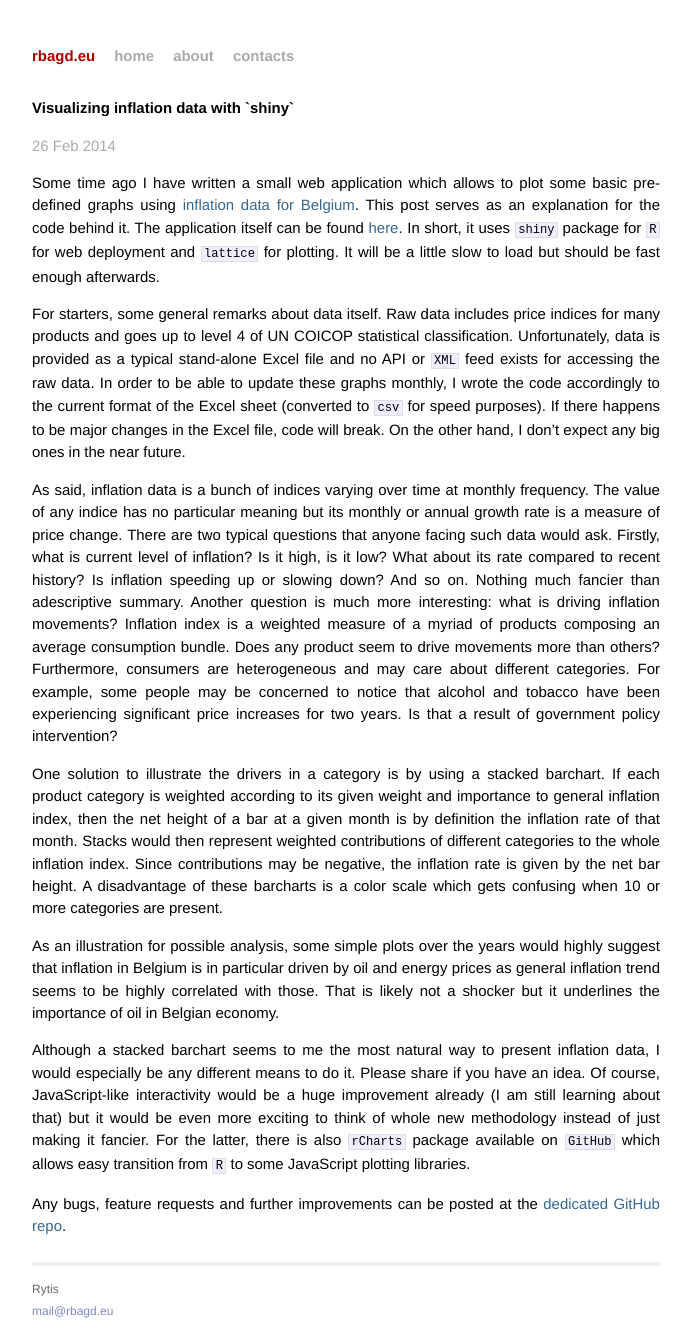
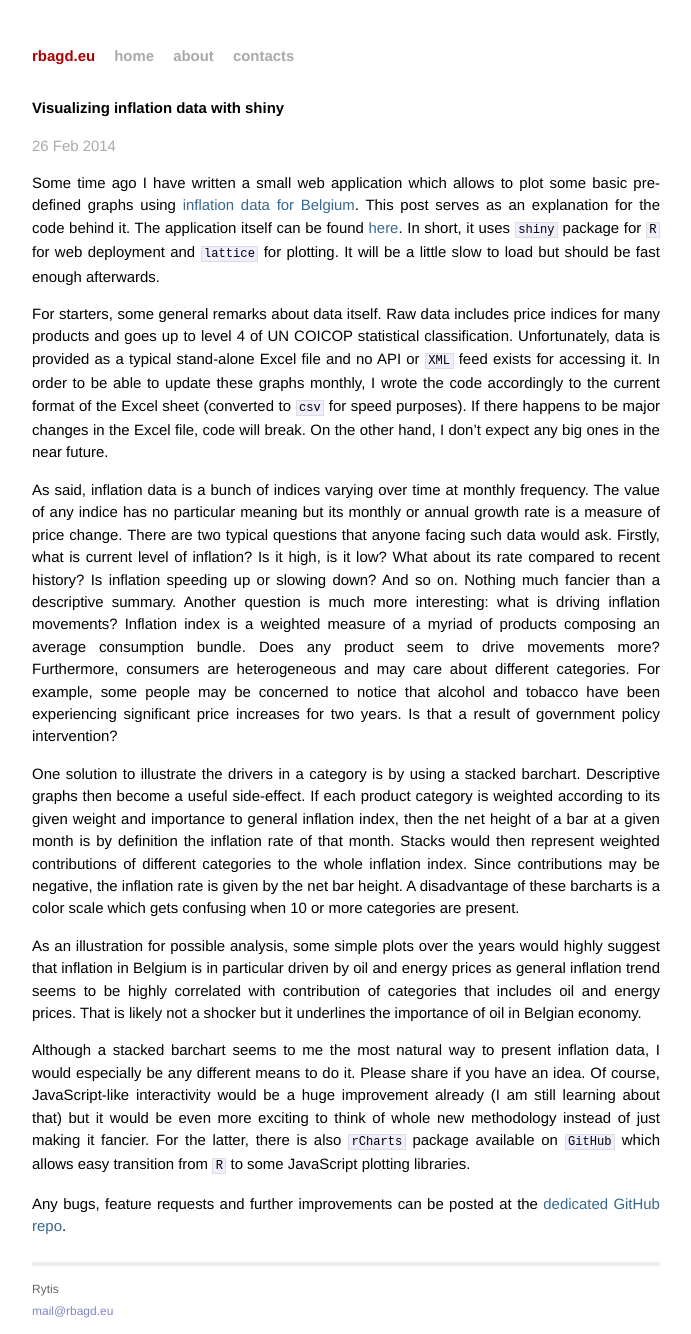
Before and after one commit to rbagd/rbagd.github.io, a Jekyll site: the page built from drafts/inflation.markdown, in a window 1280 px wide. Shown: the whole page, without its empty margins (294-985 px from the left). Built offline with Jekyll 4.4.1, drawn with Linux system fonts in a browser that asks for light colours; Markdown is read by kramdown in place of the engine named in the settings.

Commit message:
Finished draft post.

```diff
--- a/drafts/inflation.markdown
+++ b/drafts/inflation.markdown
@@ -1,19 +1,19 @@
 ---
 layout: post
-title:  Visualizing inflation data with `shiny`
+title:  Visualizing inflation data with shiny
 date:   2014-02-26 16:23:39
 categories: R
 ---
 
 Some time ago I have written a small web application which allows to plot some basic pre-defined graphs using [inflation data for Belgium][inflation]. This post serves as an explanation for the code behind it. The application itself can be found [here][my-app]. In short, it uses `shiny` package for `R` for web deployment and `lattice` for plotting. It will be a little slow to load but should be fast enough afterwards.
 
-For starters, some general remarks about data itself. Raw data includes price indices for many products and goes up to level 4 of UN COICOP statistical classification. Unfortunately, data is provided as a typical stand-alone Excel file and no API or `XML` feed exists for accessing the raw data. In order to be able to update these graphs monthly, I wrote the code accordingly to the current format of the Excel sheet (converted to `csv` for speed purposes). If there happens to be major changes in the Excel file, code will break. On the other hand, I don't expect any big ones in the near future.
+For starters, some general remarks about data itself. Raw data includes price indices for many products and goes up to level 4 of UN COICOP statistical classification. Unfortunately, data is provided as a typical stand-alone Excel file and no API or `XML` feed exists for accessing it. In order to be able to update these graphs monthly, I wrote the code accordingly to the current format of the Excel sheet (converted to `csv` for speed purposes). If there happens to be major changes in the Excel file, code will break. On the other hand, I don't expect any big ones in the near future.
 
-As said, inflation data is a bunch of indices varying over time at monthly frequency. The value of any indice has no particular meaning but its monthly or annual growth rate is a measure of price change. There are two typical questions that anyone facing such data would ask. Firstly, what is current level of inflation? Is it high, is it low? What about its rate compared to recent history? Is inflation speeding up or slowing down? And so on. Nothing much fancier than adescriptive summary. Another question is much more interesting: what is driving inflation movements? Inflation index is a weighted measure of a myriad of products composing an average consumption bundle. Does any product seem to drive movements more than others? Furthermore, consumers are heterogeneous and may care about different categories. For example, some people may be concerned to notice that alcohol and tobacco have been experiencing significant price increases for two years. Is that a result of government policy intervention?
+As said, inflation data is a bunch of indices varying over time at monthly frequency. The value of any indice has no particular meaning but its monthly or annual growth rate is a measure of price change. There are two typical questions that anyone facing such data would ask. Firstly, what is current level of inflation? Is it high, is it low? What about its rate compared to recent history? Is inflation speeding up or slowing down? And so on. Nothing much fancier than a descriptive summary. Another question is much more interesting: what is driving inflation movements? Inflation index is a weighted measure of a myriad of products composing an average consumption bundle. Does any product seem to drive movements more? Furthermore, consumers are heterogeneous and may care about different categories. For example, some people may be concerned to notice that alcohol and tobacco have been experiencing significant price increases for two years. Is that a result of government policy intervention?
 
-One solution to illustrate the drivers in a category is by using a stacked barchart. If each product category is weighted according to its given weight and importance to general inflation index, then the net height of a bar at a given month is by definition the inflation rate of that month. Stacks would then represent weighted contributions of different categories to the whole inflation index. Since contributions may be negative, the inflation rate is given by the net bar height. A disadvantage of these barcharts is a color scale which gets confusing when 10 or more categories are present.
+One solution to illustrate the drivers in a category is by using a stacked barchart. Descriptive graphs then become a useful side-effect. If each product category is weighted according to its given weight and importance to general inflation index, then the net height of a bar at a given month is by definition the inflation rate of that month. Stacks would then represent weighted contributions of different categories to the whole inflation index. Since contributions may be negative, the inflation rate is given by the net bar height. A disadvantage of these barcharts is a color scale which gets confusing when 10 or more categories are present.
 
-As an illustration for possible analysis, some simple plots over the years would highly suggest that inflation in Belgium is in particular driven by oil and energy prices as general inflation trend seems to be highly correlated with those. That is likely not a shocker but it underlines the importance of oil in Belgian economy.
+As an illustration for possible analysis, some simple plots over the years would highly suggest that inflation in Belgium is in particular driven by oil and energy prices as general inflation trend seems to be highly correlated with contribution of categories that includes oil and energy prices. That is likely not a shocker but it underlines the importance of oil in Belgian economy.
 
 Although a stacked barchart seems to me the most natural way to present inflation data, I would especially be any different means to do it. Please share if you have an idea. Of course, JavaScript-like interactivity would be a huge improvement already (I am still learning about that) but it would be even more exciting to think of whole new methodology instead of just making it fancier. For the latter, there is also `rCharts` package available on `GitHub` which allows easy transition from `R` to some JavaScript plotting libraries.
 
```
